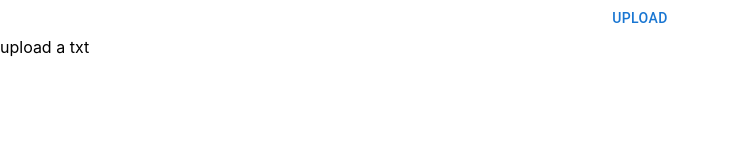
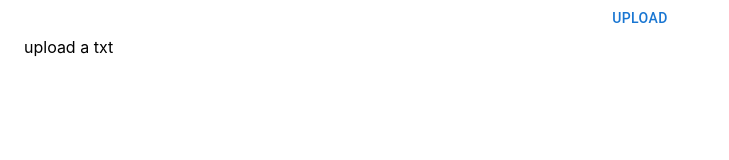
Before and after one commit to natheraf/digital-ocean-hackathon, a React (Create React App) app in the folder rclient/: page / in a window 1280 px wide. Shown: the top 160 px of the page, without its empty margins (0-729 px from the left). Built offline with nearby package versions, Linux system fonts and the light colour scheme.

Commit message:
fix: added back padding container but removed top padding

```diff
--- a/rclient/src/App.js
+++ b/rclient/src/App.js
@@ -8,10 +8,12 @@ import { Reader } from "./features/Reader";
 function App() {
   return (
     <Router>
-      <Routes>
-        <Route path="" element={<Reader />} />
-        <Route path="*" element={<h1>Wrong path</h1>} />
-      </Routes>
+      <Container maxWidth="xl">
+        <Routes>
+          <Route path="" element={<Reader />} />
+          <Route path="*" element={<h1>Wrong path</h1>} />
+        </Routes>
+      </Container>
     </Router>
   );
 }
```
